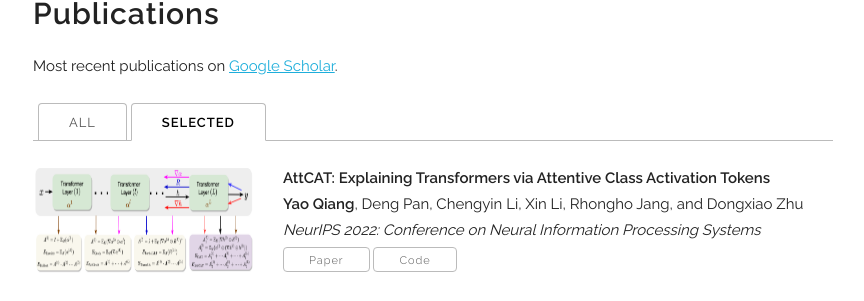
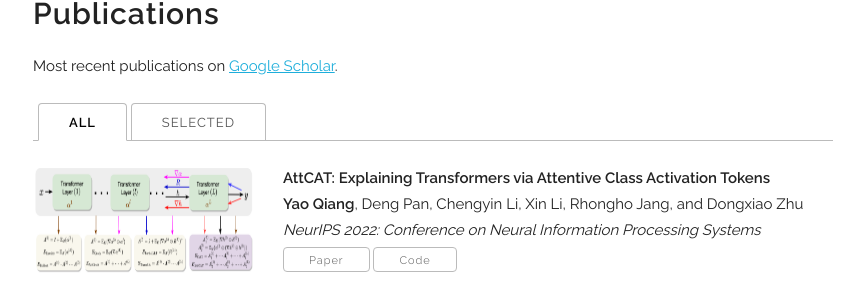
Before and after one commit to qiangyao1988/qiangyao1988.github.io, a Jekyll site: the page built from index.html, in a window 1280 px wide. Shown: the part 1354-1655 px from the top of the page, without its empty margins (207-1071 px from the left). Built offline with Jekyll 4.4.1, drawn with Linux system fonts in a browser that asks for light colours; some web fonts are replaced.

Commit message:
Update index.html
u

```diff
--- a/index.html
+++ b/index.html
@@ -49,14 +49,14 @@
   </p>
 
   <ul class="tab-nav">
-    <li><div class="button" data-ref="#papers-all">All</div></li>
-    <li><div class="button active" data-ref="#papers-selected">Selected</div></li>
+    <li><div class="button active" data-ref="#papers-all">All</div></li>
+    <li><div class="button" data-ref="#papers-selected">Selected</div></li>
   </ul>
 
   <div class="tab-content">
-
-    <div class="tab-pane" id="papers-all">
-      {% for paper in site.data.publications.papers %}
+    <div class="tab-pane active" id="papers-selected">
+      {% assign selected_papers = site.data.publications.papers | where: "selected", "y" %}
+      {% for paper in selected_papers %}
       <div>
         <div class="figure">
           <img style="float:left;margin-bottom:20px;margin-right:30px;vertical-align:middle;" src="{{ paper.paper_img }}" width="220" height="110">
@@ -96,9 +96,8 @@
       {% endfor %}
     </div>
 
-    <div class="tab-pane active" id="papers-selected">
-      {% assign selected_papers = site.data.publications.papers | where: "selected", "y" %}
-      {% for paper in selected_papers %}
+    <div class="tab-pane" id="papers-all">
+      {% for paper in site.data.publications.papers %}
       <div>
         <div class="figure">
           <img style="float:left;margin-bottom:20px;margin-right:30px;vertical-align:middle;" src="{{ paper.paper_img }}" width="220" height="110">
```
